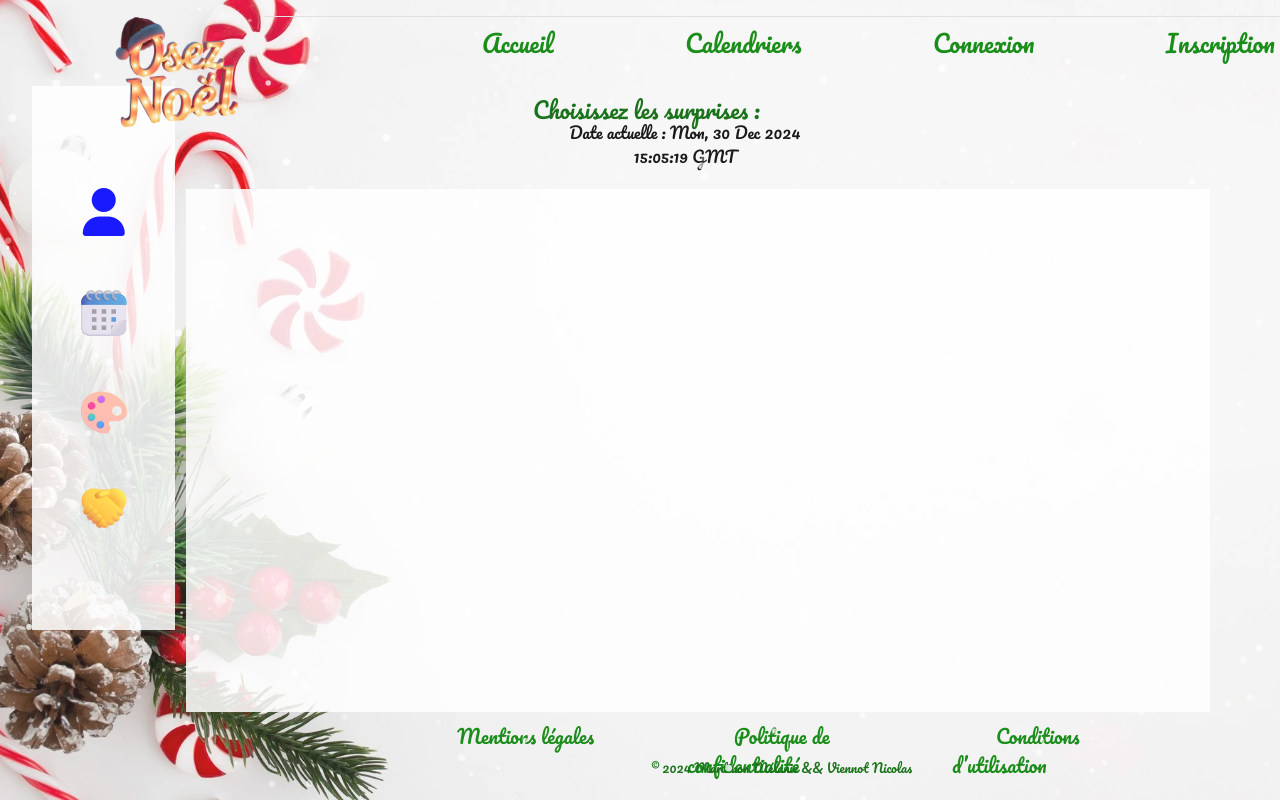
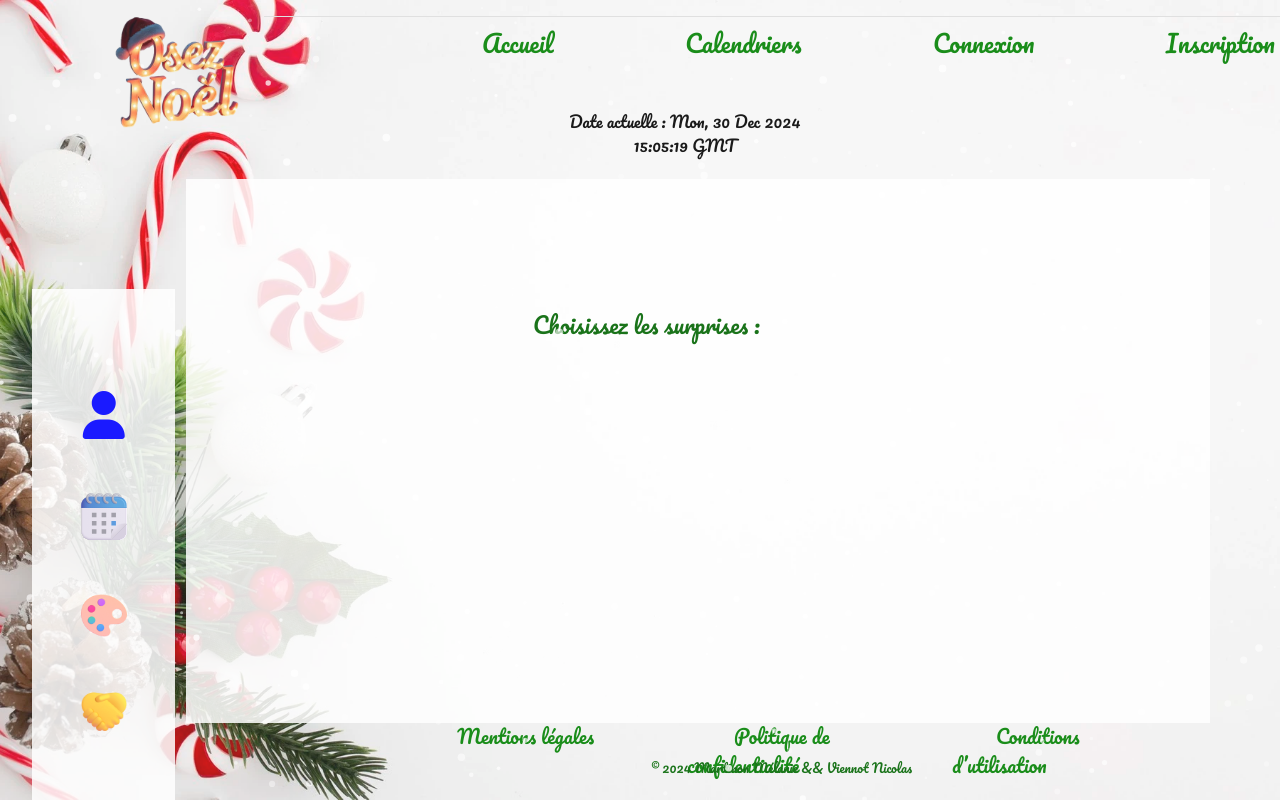
Before and after one commit to melinox58/app-noel, a Vue app in the folder front/: page /surprise in a window 1280 px wide. Built offline with nearby package versions, Linux system fonts and the light colour scheme.

Commit message:
debug front

```diff
--- a/front/src/components/SurpriseComponent.vue
+++ b/front/src/components/SurpriseComponent.vue
@@ -249,7 +249,6 @@ ul{
     gap: 5%;
     width: 100%;
     height: 100%;
-    margin-top: -11%;
   }
 
   section input {
```
